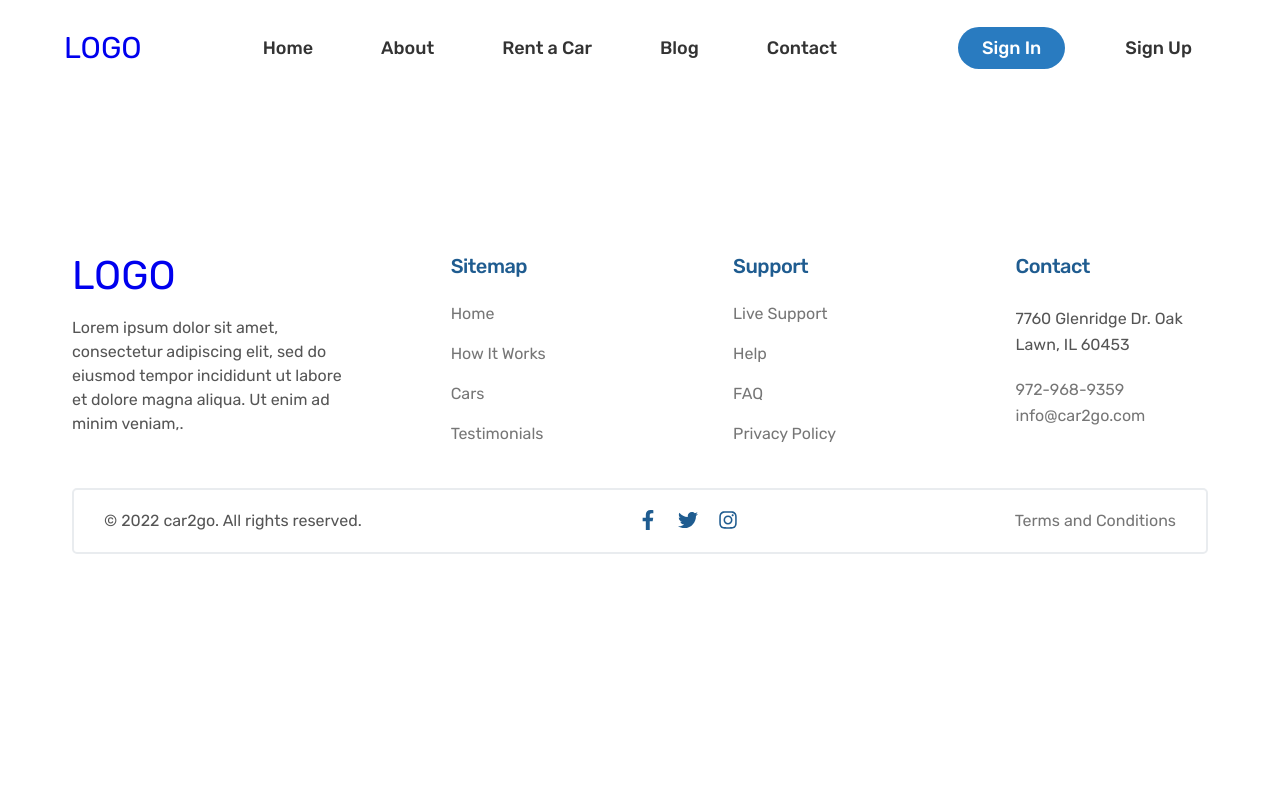
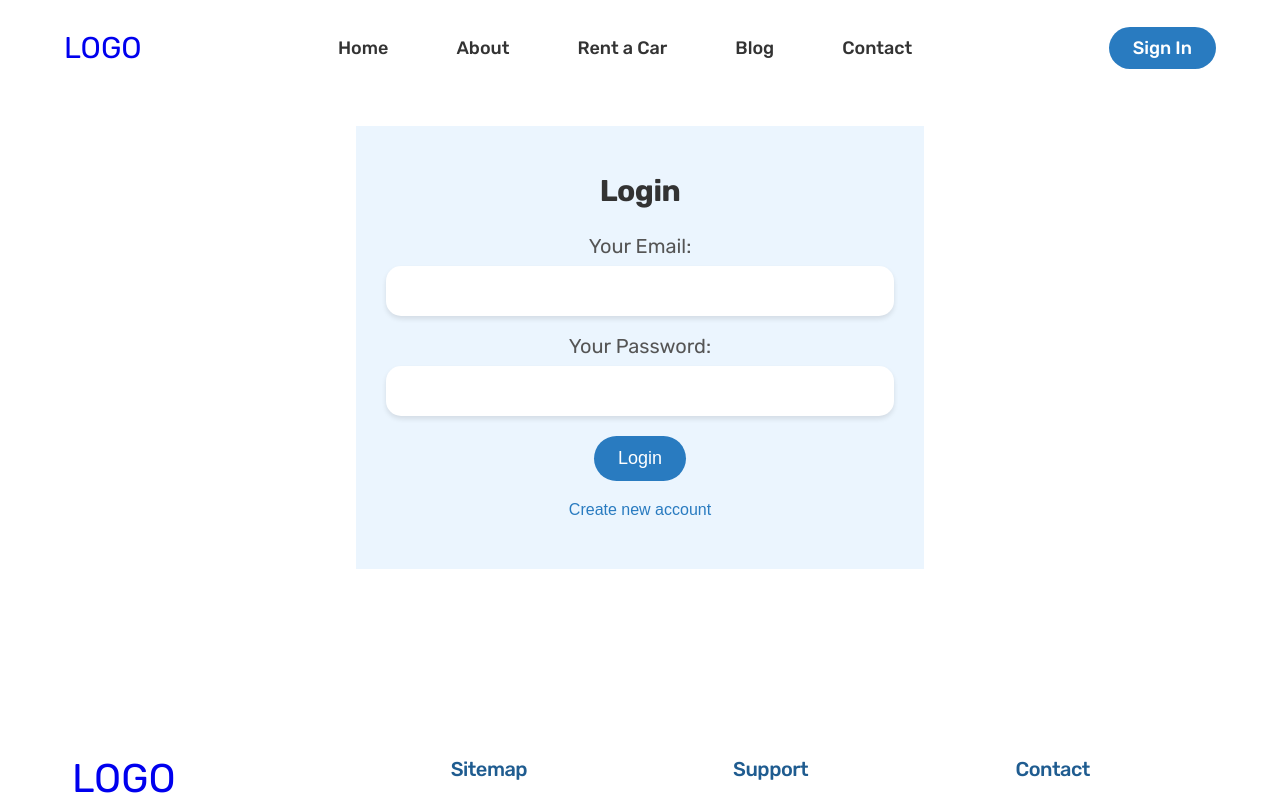
Before and after one commit to ivana7f/car2go, a React (Create React App) app: page /auth in a window 1280 px wide. Shown: the top 800 px of the page. Built offline with nearby package versions, Linux system fonts and the light colour scheme.

Commit message:
added authentication with firebase

```diff
--- a/src/App.js
+++ b/src/App.js
@@ -1,5 +1,6 @@
 import React from "react";
 import { Route, Switch, Redirect } from "react-router-dom";
+import AuthForm from "./Components/Auth/AuthForm";
 import CarItem from "./Components/Cars/CarItem/CarItem";
 import Cars from "./Components/Cars/Cars";
 import Footer from "./Components/Footer/Footer";
@@ -31,6 +32,12 @@ function App() {
         <Route path="/cars/:name">
           <CarItem />
         </Route>
+        <Route path="/auth">
+          <AuthForm />
+        </Route>
+        <Route path="*">
+          <Redirect to="/home" />
+        </Route>
       </Switch>
 
       <Footer />
--- /dev/null
+++ b/src/Components/Auth/AuthForm.js
@@ -0,0 +1,123 @@
+import React from "react";
+import { useContext, useState } from "react";
+import { useHistory } from "react-router-dom";
+import AuthContext from "../../store/auth-context";
+import classes from "./AuthForm.module.scss";
+
+function AuthForm() {
+  const authCtx = useContext(AuthContext);
+
+  const [isLogin, setIsLogin] = useState(true);
+
+  const [enteredEmail, setEnteredEmail] = useState("");
+  const [emailIsValid, setEmailisValid] = useState(true);
+
+  const [enteredPassword, setEnteredPassword] = useState("");
+  const [passwordIsValid, setPasswordIsValid] = useState(true);
+
+  const [error, setError] = useState(null);
+
+  const history = useHistory();
+
+  function submitHandler(event) {
+    event.preventDefault();
+
+    //input validation
+    if (!enteredEmail.match(/^[^ ]+@[^ ]+\.[a-z]{2,3}$/)) {
+      setEmailisValid(false);
+    }
+
+    if (enteredPassword.length <= 6) {
+      setPasswordIsValid(false);
+      return;
+    }
+
+    // sending fetch requests based on logged state
+    let url;
+    if (isLogin) {
+      url =
+        "https://identitytoolkit.googleapis.com/v1/accounts:signInWithPassword?key=AIzaSyCAJtOujqCjd22SfQqcW4YJvzn0v5MCT4k";
+    } else {
+      url =
+        "https://identitytoolkit.googleapis.com/v1/accounts:signUp?key=AIzaSyCAJtOujqCjd22SfQqcW4YJvzn0v5MCT4k";
+    }
+
+    fetch(url, {
+      method: "POST",
+      body: JSON.stringify({
+        email: enteredEmail,
+        password: enteredPassword,
+        returnSecureToken: true,
+      }),
+      headers: {
+        "Content-Type": "application/json",
+      },
+    })
+      .then((res) => {
+        if (!res.ok) {
+          throw Error("Authentication failed!");
+        }
+        return res.json();
+      })
+      .then((data) => {
+        authCtx.login(data.idToken);
+        console.log(data);
+        setError(null);
+        history.replace("/");
+      })
+      .catch((err) => setError(err.message));
+  }
+
+  return (
+    <section className={classes.auth}>
+      <div className={classes.authForm}>
+        <h2>{isLogin ? "Login" : "Sign Up"}</h2>
+        <form onSubmit={submitHandler}>
+          <div className={classes.control}>
+            <label htmlFor="email">Your Email:</label>
+            <input
+              type="email"
+              id="email"
+              required
+              onChange={(event) => setEnteredEmail(event.target.value)}
+            />
+            {!emailIsValid && (
+              <p className={classes.invalidInput}>Email is not valid!</p>
+            )}
+          </div>
+          <div className={classes.control}>
+            <label htmlFor="password">Your Password:</label>
+            <input
+              type="password"
+              id="password"
+              required
+              onChange={(event) => setEnteredPassword(event.target.value)}
+            />
+            {!passwordIsValid && (
+              <p className={classes.invalidInput}>
+                Password must contain at least 6 characters!
+              </p>
+            )}
+          </div>
+          <div className={classes.actions}>
+            <button className={classes.actionBtn}>
+              {isLogin ? "Login" : "Create Account"}
+            </button>
+            <button
+              type="button"
+              className={classes.toggleBtn}
+              onClick={() => {
+                setIsLogin((prevState) => !prevState);
+              }}
+            >
+              {isLogin ? "Create new account" : "Login with existing account"}
+            </button>
+          </div>
+          {error && <p>{error}</p>}
+        </form>
+      </div>
+    </section>
+  );
+}
+
+export default AuthForm;
--- /dev/null
+++ b/src/Components/Auth/AuthForm.module.scss
@@ -0,0 +1,71 @@
+@import "../../Styles/Mixins.scss";
+@import "../../Styles/Variables.scss";
+
+.auth {
+  @include container();
+}
+
+.authForm {
+  width: 50%;
+  margin: 3rem auto;
+  padding: 5rem 3rem;
+  background-color: $light-color;
+
+  form {
+    display: flex;
+    flex-direction: column;
+    gap: 2rem;
+  }
+
+  h2 {
+    @include heading(3rem, 3rem, 1);
+    text-align: center;
+  }
+}
+
+.control {
+  text-align: center;
+
+  label {
+    font-size: 2rem;
+  }
+
+  input {
+    display: block;
+    width: 100%;
+    padding: 1.6rem 2rem;
+    border-radius: 15px;
+    font-size: 1.6rem;
+    border: none;
+    box-shadow: 0 3px 5px rgba(0, 0, 0, 0.1);
+    margin-top: 1rem;
+  }
+}
+
+.actions {
+  .actionBtn {
+    @include btn();
+    display: block;
+    margin: 0 auto;
+  }
+
+  .toggleBtn {
+    display: block;
+    margin: 2rem auto 0 auto;
+    border: none;
+    background-color: inherit;
+    color: $darker-color;
+    cursor: pointer;
+    font-size: 1.6rem;
+
+    &:focus {
+      box-shadow: none;
+    }
+  }
+}
+
+.invalidInput {
+  font-size: 1.6rem;
+  margin-top: 1rem;
+  color: $error;
+}
--- a/src/Components/Header/Header.js
+++ b/src/Components/Header/Header.js
@@ -1,8 +1,11 @@
-import React from "react";
+import React, { useContext } from "react";
 import { Link } from "react-router-dom";
+import AuthContext from "../../store/auth-context";
 import classes from "./Header.module.scss";
 
 function Header() {
+  const authCtx = useContext(AuthContext);
+
   return (
     <header className={classes.header}>
       <Link to="/home" className={classes.logo}>
@@ -38,19 +41,27 @@ function Header() {
         </ul>
       </nav>
       <div className={classes.mainNavBtn}>
+        {!authCtx.isLoggedIn && (
           <li>
             <Link
-            to="/signin"
+              to="/auth"
               className={`${classes.mainNavLink} ${classes.navBtnColor}`}
             >
               Sign In
             </Link>
           </li>
+        )}
+        {authCtx.isLoggedIn && (
           <li>
-          <Link to="/signup" className={`${classes.mainNavLink}`}>
-            Sign Up
+            <Link
+              to="/home"
+              onClick={() => authCtx.logout()}
+              className={`${classes.mainNavLink} ${classes.navBtnColor}`}
+            >
+              Logout
             </Link>
           </li>
+        )}
       </div>
     </header>
   );
--- a/src/Components/Testimonials/Testimonials.js
+++ b/src/Components/Testimonials/Testimonials.js
@@ -1,4 +1,4 @@
-import React, { useState } from "react";
+import React, { useContext, useState } from "react";
 import Slider from "react-slick";
 import "slick-carousel/slick/slick.css";
 import "slick-carousel/slick/slick-theme.css";
@@ -6,6 +6,7 @@ import Testimonial from "./Testimonial/Testimonial";
 import classes from "./Testimonials.module.scss";
 import { SamplePrevArrow, SampleNextArrow } from "./CustomArrows/CustomArrows";
 import AddTestimonial from "./AddTestimonial/AddTestimonial";
+import AuthContext from "../../store/auth-context";
 
 const DUMMY_DATA = [
   {
@@ -48,6 +49,7 @@ const settings = {
 
 function Testimonials() {
   const [openAddTestimonial, setOpenAddTestimonial] = useState(false);
+  const authCtx = useContext(AuthContext);
 
   return (
     <section className={classes.testimonials}>
@@ -65,7 +67,7 @@ function Testimonials() {
           </Slider>
         </div>
       </div>
-      {!openAddTestimonial && (
+      {authCtx.isLoggedIn && !openAddTestimonial && (
         <button
           className={classes.btnAdd}
           onClick={() => setOpenAddTestimonial(true)}
--- a/src/Components/pages/AboutPage/AboutPage.js
+++ b/src/Components/pages/AboutPage/AboutPage.js
@@ -33,7 +33,7 @@ function AboutPage() {
           </p>
         </div>
         <div>
-          <img src={about} className={classes.aboutImg} />
+          <img src={about} alt="car" className={classes.aboutImg} />
         </div>
       </section>
       <section className={classes.counter}>
--- a/src/Components/pages/ContactPage/ContactPage.module.scss
+++ b/src/Components/pages/ContactPage/ContactPage.module.scss
@@ -73,7 +73,7 @@
 }
 
 .invalidInput {
-  border: 1px solid #b40e0e;
+  border: 1px solid $error;
   background-color: #fddddd;
   width: 100%;
   padding: 1.6rem 2rem;
@@ -83,7 +83,7 @@
 
 .invalidMessage {
   @include text-area();
-  border: 1px solid #b40e0e;
+  border: 1px solid $error;
   background-color: #fddddd;
   margin-top: 0;
   padding: 1rem 2rem;
--- a/src/Styles/index.scss
+++ b/src/Styles/index.scss
@@ -1,4 +1,4 @@
-@import url('https://fonts.googleapis.com/css2?family=Rubik:wght@400;500;600;700&display=swap');
+@import url("https://fonts.googleapis.com/css2?family=Rubik:wght@400;500;600;700&display=swap");
 @import "./Variables.scss";
 
 /* GENERAL RESET */
@@ -11,7 +11,7 @@
 
 *:focus {
   outline: none;
-  box-shadow: 0 0 0 0.7rem hsla(207, 86%, 57%, 0.4);
+  box-shadow: 0 0 0 0.5rem hsla(207, 86%, 57%, 0.3);
 }
 
 html {
--- a/src/index.js
+++ b/src/index.js
@@ -5,10 +5,13 @@ import "slick-carousel/slick/slick.css";
 import "slick-carousel/slick/slick-theme.css";
 import App from "./App";
 import { BrowserRouter } from "react-router-dom";
+import { AuthContextProvider } from "./store/auth-context";
 
 const root = ReactDOM.createRoot(document.getElementById("root"));
 root.render(
-  <BrowserRouter>
-    <App />
-  </BrowserRouter>
+  <AuthContextProvider>
+    <BrowserRouter>
+      <App />
+    </BrowserRouter>
+  </AuthContextProvider>
 );
--- /dev/null
+++ b/src/store/auth-context.js
@@ -0,0 +1,38 @@
+import React, { useState } from "react";
+
+// creating context
+const AuthContext = React.createContext({});
+
+// creating context provider
+export function AuthContextProvider(props) {
+  const initinalToken = localStorage.getItem("token");
+  const [token, setToken] = useState(initinalToken);
+
+  // checking if token is empty string or not
+  const isLoggedIn = !!token;
+
+  const loginHandler = (token) => {
+    setToken(token);
+    localStorage.setItem("token", token);
+  };
+
+  const logoutHandler = () => {
+    setToken(null);
+    localStorage.removeItem("token");
+  };
+
+  const contextValue = {
+    token: token,
+    isLoggedIn: isLoggedIn,
+    login: loginHandler,
+    logout: logoutHandler,
+  };
+
+  return (
+    <AuthContext.Provider value={contextValue}>
+      {props.children}
+    </AuthContext.Provider>
+  );
+}
+
+export default AuthContext;
```
Lines whose indentation alone changed are shown as unchanged.
